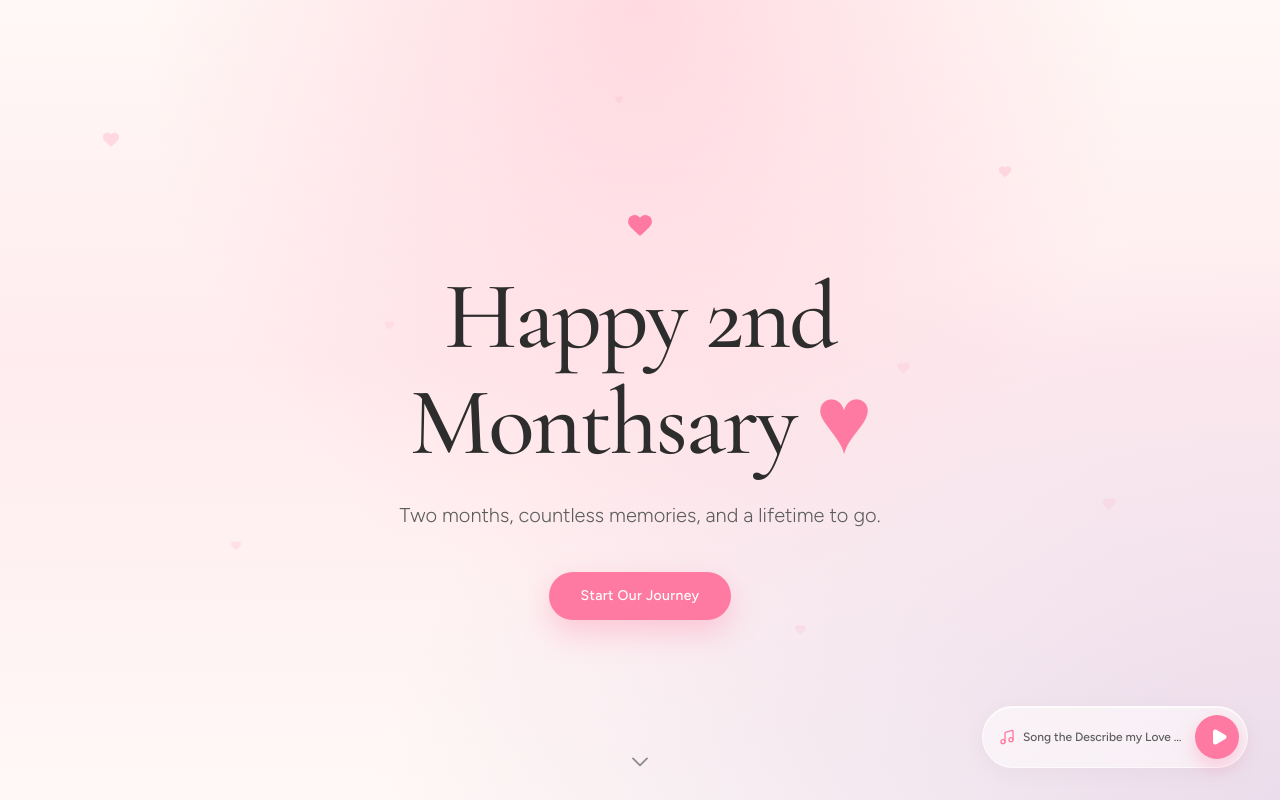
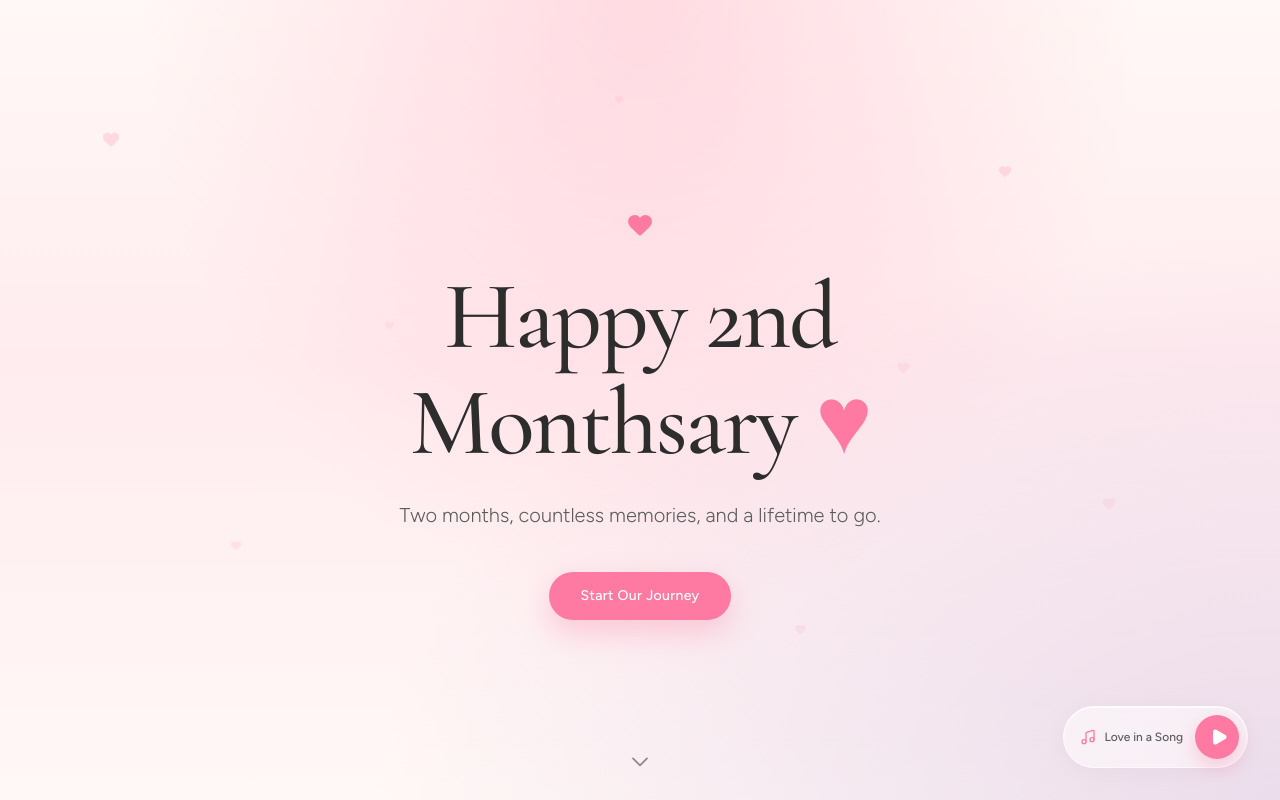
Before and after one commit to codemoon2019/monthsary, a React (Vite) app: page / in a window 1280 px wide. Shown: the top 800 px of the page. Built offline with nearby package versions, Linux system fonts and the light colour scheme.

Commit message:
Update message

```diff
--- a/src/data/content.ts
+++ b/src/data/content.ts
@@ -216,7 +216,7 @@ export const content: ContentConfig = {
 
   music: {
     src: '/music/oksihina.mp3',
-    title: 'Song the Describe my Love for You',
+    title: 'Love in a Song',
   },
 
   surprise: {
```
